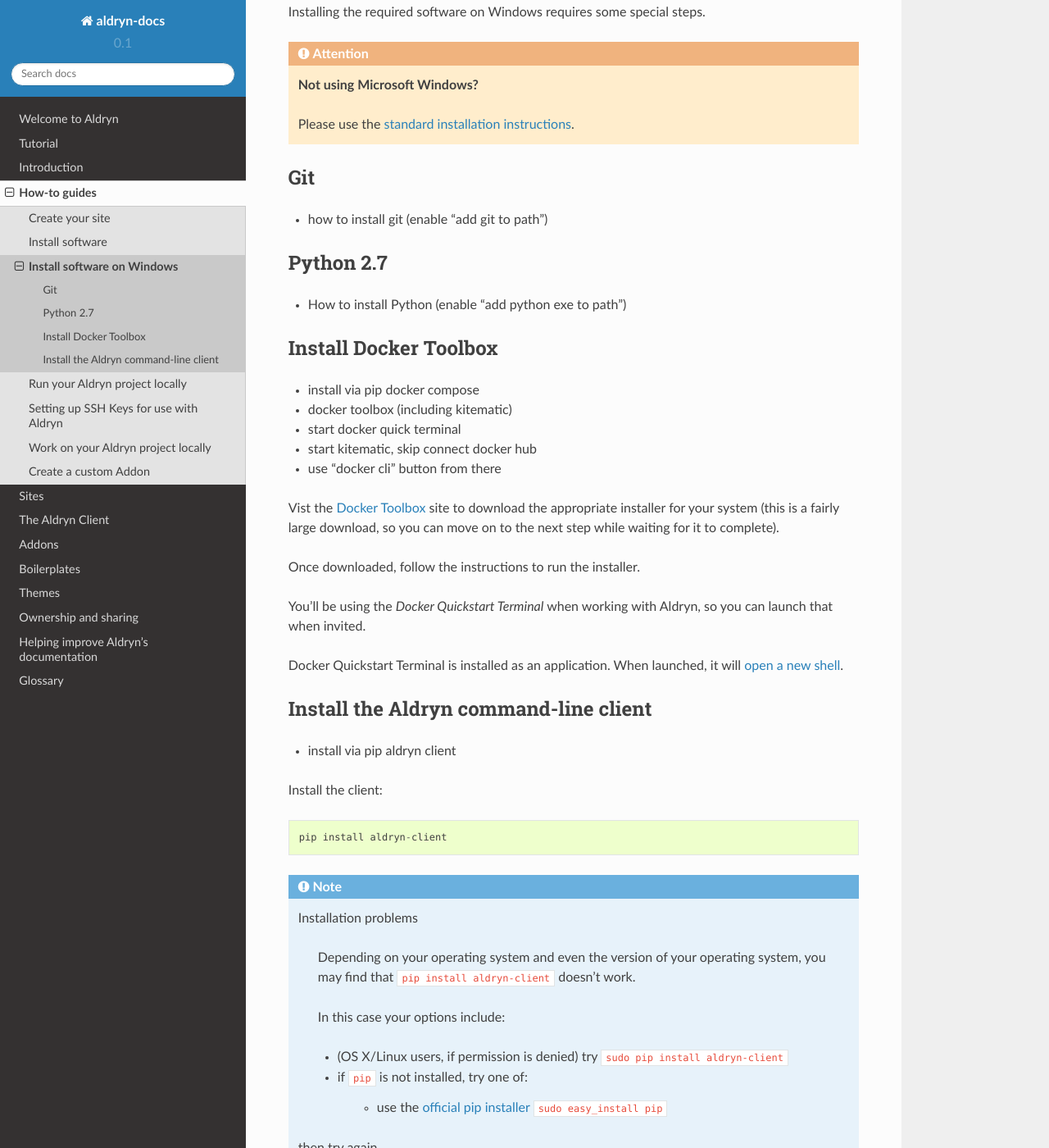
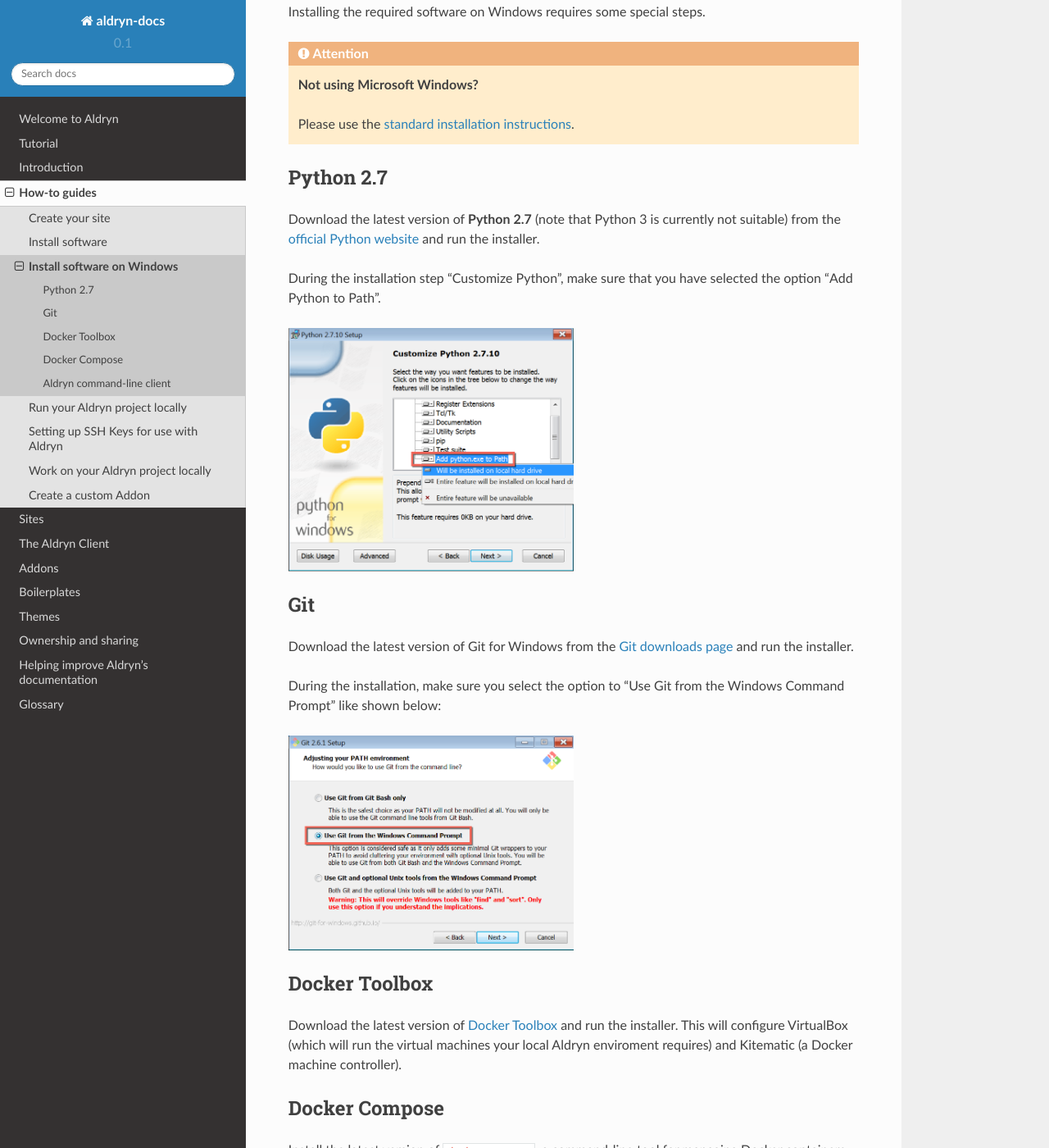
Before and after one commit to aldryn/aldryn-docs, a Sphinx documentation site: the page built from docs/how-to/installation_windows.rst, in a window 1280 px wide and 1400 px high, scrolled down 306 px. Shown: the whole window at 82% size. Built offline with Sphinx 7.4.7 and the Read the Docs theme 2.0.0, drawn with Linux system fonts in a browser that asks for light colours; some of the changed text lies outside the part shown.

Commit message:
Added Windows install instructions

```diff
--- a/docs/how-to/installation.rst
+++ b/docs/how-to/installation.rst
@@ -50,8 +50,8 @@
 
 .. _docker_toolbox:
 
-Install Docker Toolbox
-======================
+Docker Toolbox
+==============
 
 Vist the `Docker Toolbox <https://www.docker.com/toolbox>`_ site to download the appropriate
 installer for your system (this is a fairly large download, so you can move on to the next step
@@ -66,12 +66,18 @@
 shell <launch-docker-quickstart-terminal>`.
 
 
-Install the Aldryn command-line client
-======================================
+Aldryn command-line client
+==========================
 
 Install the client::
 
     pip install aldryn-client
+
+.. note::
+
+    until this is formally released on PyPI, use::
+
+        pip install -e git+git://github.com/aldryn/aldryn-client.git@v2#egg=aldryn_client
 
 .. note:: Installation problems
 
--- a/docs/how-to/installation_windows.rst
+++ b/docs/how-to/installation_windows.rst
@@ -14,67 +14,69 @@
 
     Please use the :ref:`standard installation instructions <local_development_installation>`.
 
-Git
-===
-
-* how to install git (enable "add git to path")
 
 Python 2.7
 ==========
 
-* How to install Python (enable "add python exe to path")
+Download the latest version of **Python 2.7** (note that Python 3 is currently not suitable) from
+the `official Python website <https://www.python.org/downloads/windows/>`_ and run the installer.
+
+During the installation step "Customize Python", make sure that you have selected the option "Add
+Python to Path".
+
+.. image:: images/add-python-to-path.png
+   :alt: Add Python to Path
+   :width: 50%
+
+
+Git
+===
+
+Download the latest version of Git for Windows from the `Git downloads page
+<https://git-scm.com/download/win>`_ and run the installer.
+
+During the installation, make sure you select the option to "Use Git from the Windows Command
+Prompt" like shown below:
+
+.. image:: images/add-git-to-path.png
+   :alt: Add Git to Path
+   :width: 50%
 
 
 .. _docker_toolbox_windows:
 
-Install Docker Toolbox
-======================
+Docker Toolbox
+==============
 
-* install via pip docker compose
-* docker toolbox (including kitematic)
-* start docker quick terminal
-* start kitematic, skip connect docker hub
-* use "docker cli" button from there
-
-Vist the `Docker Toolbox <https://www.docker.com/toolbox>`_ site to download the appropriate
-installer for your system (this is a fairly large download, so you can move on to the next step
-while waiting for it to complete).
-
-Once downloaded, follow the instructions to run the installer.
-
-You'll be using the *Docker Quickstart Terminal* when working with Aldryn, so you can launch that
-when invited.
-
-Docker Quickstart Terminal is installed as an application. When launched, it will :ref:`open a new
-shell <launch-docker-quickstart-terminal>`.
+Download the latest version of `Docker Toolbox <https://www.docker.com/toolbox>`_ and run the
+installer. This will configure VirtualBox (which will run the virtual machines your local Aldryn
+enviroment requires) and Kitematic (a Docker machine controller).
 
 
-Install the Aldryn command-line client
-======================================
+Docker Compose
+==============
 
-* install via pip aldryn client
+Install the latest version of ``docker-compose``, a command-line tool for managing Docker containers, using pip.
 
-Install the client::
+In your terminal (typically, the ``cmd.exe`` application) run::
+
+    pip install git+git://github.com/docker/compose.git
+
+This will obtain the latest version from the official Docker Compose Git repository, and install it.
+
+
+Aldryn command-line client
+==========================
+
+Install the Aldryn command line client::
 
     pip install aldryn-client
 
-.. note:: Installation problems
+.. note::
 
-     Depending on your operating system and even the version of your operating system, you may find
-     that ``pip install aldryn-client`` doesn't work.
+    until this is formally released on PyPI, use::
 
-     In this case your options include:
-
-     * (OS X/Linux users, if permission is denied) try ``sudo pip install aldryn-client``
-     * if ``pip`` is not installed, try one of:
-
-         * use the `official pip installer <https://pip.pypa.io/en/latest/installing/#install-pip>`_
-           ``sudo easy_install pip``
-
-    then try again
-
-     * create a new ``virtualenv``; pip will be available within that
-
+        pip install -e git+git://github.com/aldryn/aldryn-client.git@v2#egg=aldryn_client
 
 If you already have an older version of the client installed, use the ``--update`` option::
 
```
Also changed, not shown: docs/how-to/images/add-git-to-path.png (added), docs/how-to/images/add-python-to-path.png (added).
